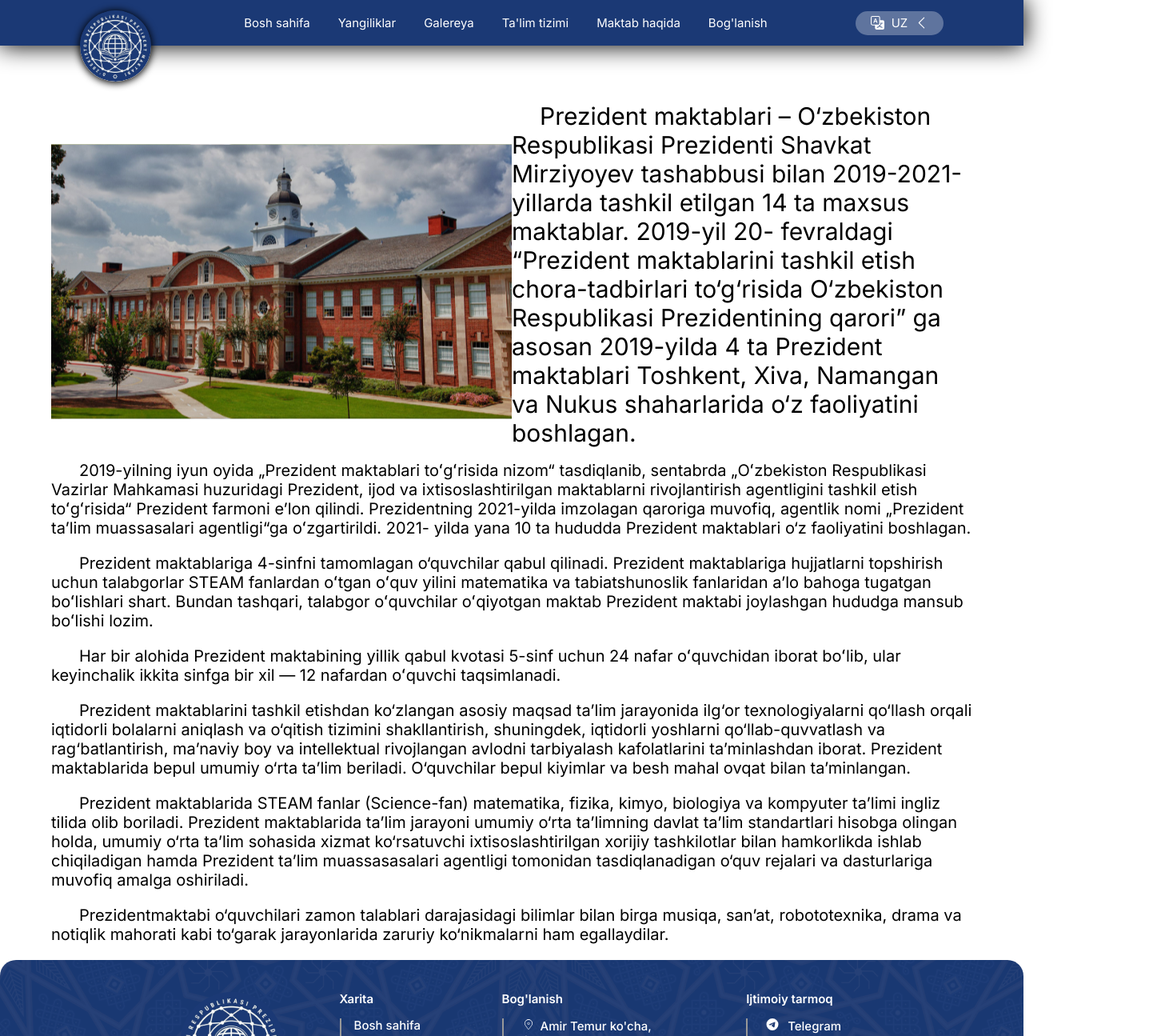
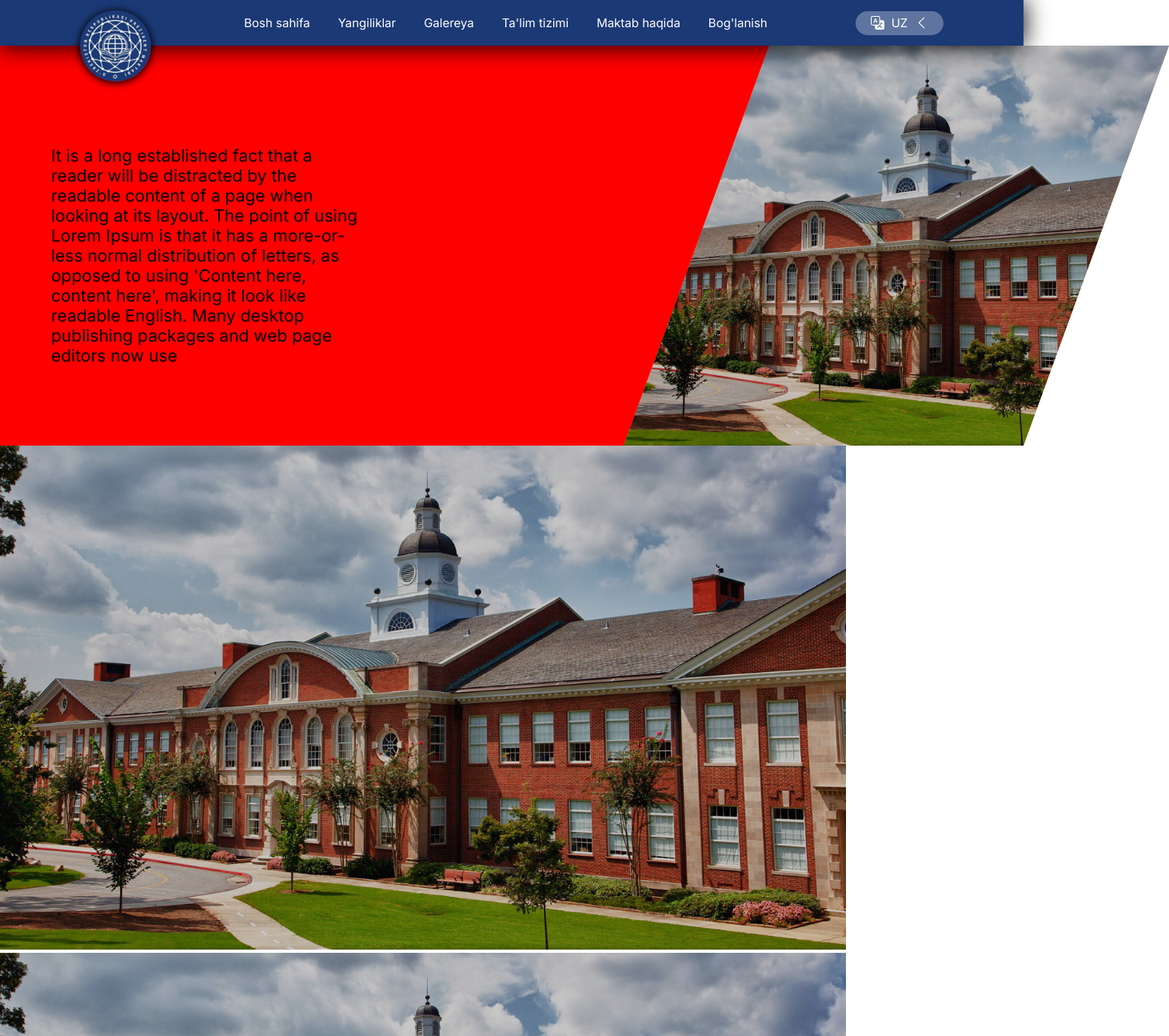
Before and after one commit to Khojayev12/khiva-ps, a React (Create React App) app: page /about in a window 1280 px wide. Shown: the top 1295 px of the page at 80% size, 1462 px wide, since content can reach past the window. Built offline with nearby package versions, Linux system fonts and the light colour scheme.

Commit message:
about started

```diff
--- a/src/App.css
+++ b/src/App.css
@@ -4,35 +4,3 @@ body {
   margin: 0px;
   padding: 0px;
 }
-
-.about-page {
-  width: 90%;
-  margin-left: 5%;
-}
-.school-img {
-  margin-top: 70px;
-  width: 50%;
-  height: 400px;
-  display: inline-block;
-
-  font-style: normal;
-  font-weight: 400;
-  font-size: 30px;
-  line-height: 36px;
-  text-align: left;
-  object-position: top;
-  color: black;
-}
-.school-img > img {
-  width: 100%;
-  height: 100%;
-}
-.about-text{
-    font-style: normal;
-  font-weight: 400;
-  font-size: 20px;
-  line-height: 24px;
-  text-align: left;
-  object-position: top;
-  color: black;
-}
--- a/src/pages/About.jsx
+++ b/src/pages/About.jsx
@@ -1,80 +1,38 @@
 import Footer from "../components/Footer";
 import SinglePage from "../components/SinglePage";
 import Photo from "../media/school.svg";
+import "../styles/about.css";
 
 export default function About() {
   return (
     <SinglePage>
       <div className="about-page">
-        <div className="school-img" data-aos="fade-down">
-          <img src={Photo} alt="" />
+        <div className="at-farmon-sec">
+          <div className="at-farmon-title at-title">
+            It is a long established fact that a reader will be distracted by
+            the readable content of a page when looking at its layout. The point
+            of using Lorem Ipsum is that it has a more-or-less normal
+            distribution of letters, as opposed to using 'Content here, content
+            here', making it look like readable English. Many desktop publishing
+            packages and web page editors now use{" "}
+          </div>
+          <div className="at-farmon-rasm prallelegram">
+            <img src={Photo} alt="" className="at-farmon-img" />
+          </div>
         </div>
-        <div className="school-img" data-aos="fade-down">
-          <span style={{ marginLeft: "35px" }}> Prezident</span> maktablari –
-          O‘zbekiston Respublikasi Prezidenti Shavkat Mirziyoyev tashabbusi
-          bilan 2019-2021-yillarda tashkil etilgan 14 ta maxsus maktablar.
-          2019-yil 20- fevraldagi “Prezident maktablarini tashkil etish
-          chora-tadbirlari to‘g‘risida O‘zbekiston Respublikasi Prezidentining
-          qarori” ga asosan 2019-yilda 4 ta Prezident maktablari Toshkent, Xiva,
-          Namangan va Nukus shaharlarida o‘z faoliyatini boshlagan.
+        <div className="at-dars-sec">
+          <img src={Photo} alt="" className="at-dars-img" />
+          <img src={Photo} alt="" className="at-dars-img" />
+          <div className="at-dars-title prallelegram"></div>
         </div>
-        <div className="about-text" data-aos="fade-down">
-          <p  >
-            <span style={{ marginLeft: "35px" }}>2019-yilning</span> iyun oyida
-            „Prezident maktablari toʻgʻrisida nizom“ tasdiqlanib, sentabrda
-            „Oʻzbekiston Respublikasi Vazirlar Mahkamasi huzuridagi Prezident,
-            ijod va ixtisoslashtirilgan maktablarni rivojlantirish agentligini
-            tashkil etish toʻgʻrisida“ Prezident farmoni eʼlon qilindi.
-            Prezidentning 2021-yilda imzolagan qaroriga muvofiq, agentlik nomi
-            „Prezident taʼlim muassasalari agentligi“ga oʻzgartirildi. 2021-
-            yilda yana 10 ta hududda Prezident maktablari o‘z faoliyatini
-            boshlagan.
-          </p>
-          <p>
-            <span style={{ marginLeft: "35px" }}>Prezident</span> maktablariga
-            4-sinfni tamomlagan o‘quvchilar qabul qilinadi. Prezident
-            maktablariga hujjatlarni topshirish uchun talabgorlar STEAM
-            fanlardan oʻtgan oʻquv yilini matematika va tabiatshunoslik
-            fanlaridan aʼlo bahoga tugatgan boʻlishlari shart. Bundan tashqari,
-            talabgor oʻquvchilar oʻqiyotgan maktab Prezident maktabi joylashgan
-            hududga mansub boʻlishi lozim.
-          </p>
-          <p>
-            <span style={{ marginLeft: "35px" }}> </span>Har bir alohida
-            Prezident maktabining yillik qabul kvotasi 5-sinf uchun 24 nafar
-            oʻquvchidan iborat boʻlib, ular keyinchalik ikkita sinfga bir xil —
-            12 nafardan oʻquvchi taqsimlanadi.
-          </p>
-          <p>
-            <span style={{ marginLeft: "35px" }}> Prezident</span> maktablarini
-            tashkil etishdan ko‘zlangan asosiy maqsad ta’lim jarayonida ilg‘or
-            texnologiyalarni qo‘llash orqali iqtidorli bolalarni aniqlash va
-            o‘qitish tizimini shakllantirish, shuningdek, iqtidorli yoshlarni
-            qo‘llab-quvvatlash va rag‘batlantirish, ma’naviy boy va intellektual
-            rivojlangan avlodni tarbiyalash kafolatlarini ta’minlashdan iborat.
-            Prezident maktablarida bepul umumiy o‘rta ta’lim beriladi.
-            O‘quvchilar bepul kiyimlar va besh mahal ovqat bilan ta’minlangan.
-          </p>
-          <p>
-            <span style={{ marginLeft: "35px" }}> Prezident</span> maktablarida
-            STEAM fanlar (Science-fan) matematika, fizika, kimyo, biologiya va
-            kompyuter taʼlimi ingliz tilida olib boriladi. Prezident
-            maktablarida ta’lim jarayoni umumiy o‘rta ta’limning davlat ta’lim
-            standartlari hisobga olingan holda, umumiy o‘rta ta’lim sohasida
-            xizmat ko‘rsatuvchi ixtisoslashtirilgan xorijiy tashkilotlar bilan
-            hamkorlikda ishlab chiqiladigan hamda Prezident ta’lim
-            muassasasalari agentligi tomonidan tasdiqlanadigan o‘quv rejalari va
-            dasturlariga muvofiq amalga oshiriladi.
-          </p>
-          <p>
-            <span style={{ marginLeft: "35px" }}>Prezident</span>maktabi
-            o‘quvchilari zamon talablari darajasidagi bilimlar bilan birga
-            musiqa, san’at, robototexnika, drama va notiqlik mahorati kabi
-            to‘garak jarayonlarida zaruriy ko‘nikmalarni ham egallaydilar.
-          </p>
+        <div className="at-farmon-sec">
+          <div className="at-farmon2-title"></div>
+          <div className="at-farmon2-rasm prallelegram">
+            <img src={Photo} alt="" className="at-farmon-img" />
+          </div>
         </div>
       </div>
-      <Footer/>
+      <Footer />
     </SinglePage>
   );
 }
--- /dev/null
+++ b/src/styles/about.css
@@ -0,0 +1,61 @@
+.image-holder {
+  width: 40%;
+  transform-origin: 0 100%;
+  transform: skewX(-30deg);
+  overflow: hidden;
+  background-color: red;
+  display: inline-block;
+  margin-left: -50px;
+}
+.ac-img {
+  background-size: cover;
+  background-position: center;
+  transform-origin: inherit;
+  transform: skewX(30deg);
+  width: 160%;
+  height: 100%;
+}
+.at-farmon-sec {
+  width: 100%;
+  position: relative;
+  height: 500px;
+  background-color: red;
+}
+.at-title {
+  font-family: "Inter";
+  font-style: normal;
+  font-weight: 400;
+  font-size: 21px;
+  line-height: 25px;
+  color: #000000;
+}
+.at-farmon-title {
+  position: absolute;
+  width: 30%;
+  left: 5%;
+  height: 250px;
+  top: 125px;
+}
+.prallelegram {
+  width: 500px;
+  height: 500px;
+  transform-origin: 0 100%;
+  transform: skewX(-20deg);
+  overflow: hidden;
+  background-color: sandybrown;
+  display: inline-block;
+  margin-left: -50px;
+}
+.at-farmon-rasm {
+  position: absolute;
+  top: 0px;
+  right: 0px;
+}
+.at-farmon-img {
+  object-fit: cover;
+  object-position: center;
+  transform-origin: inherit;
+  transform: skewX(20deg);
+  width: 150%;
+  height: 100%;
+}
```
